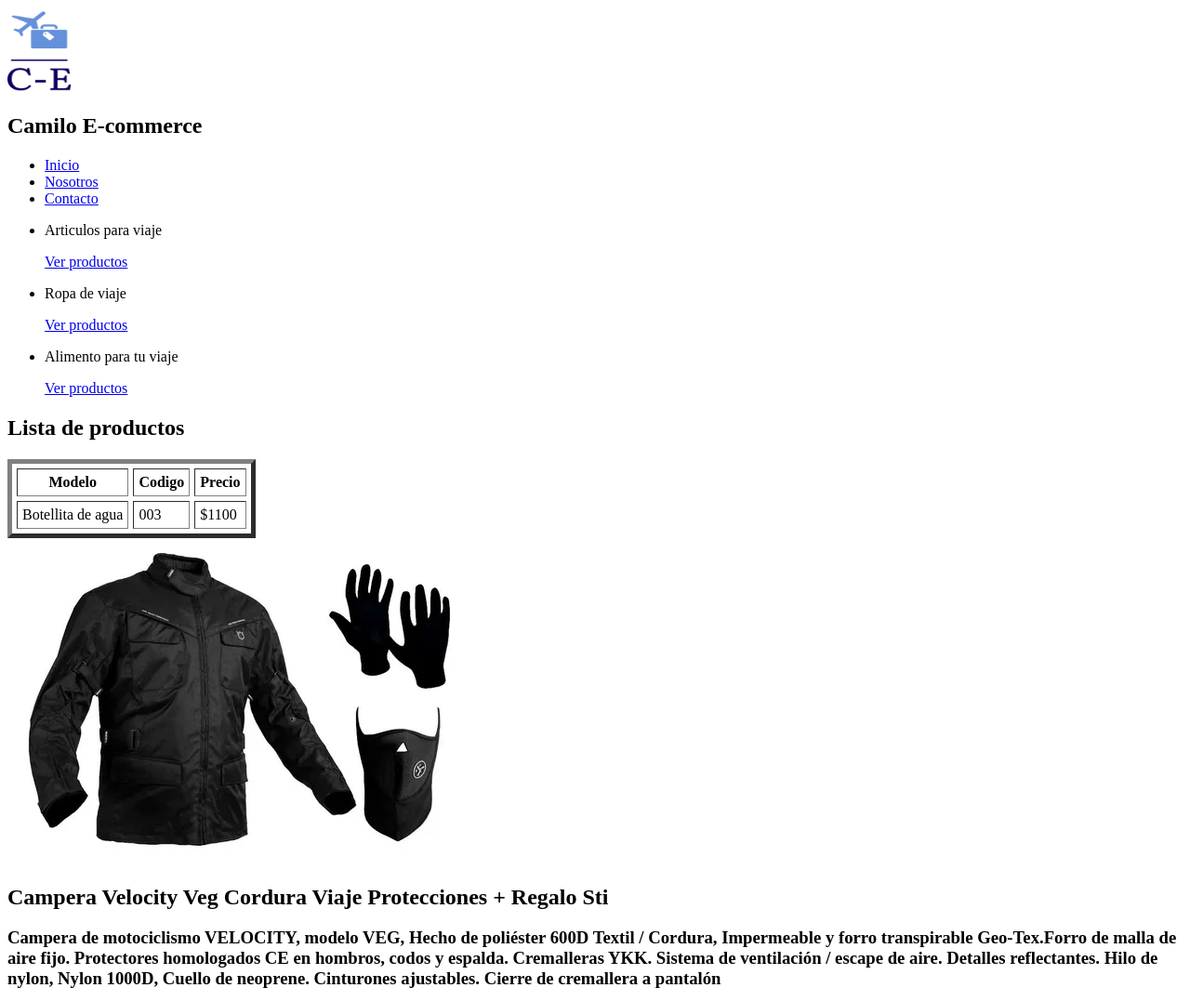
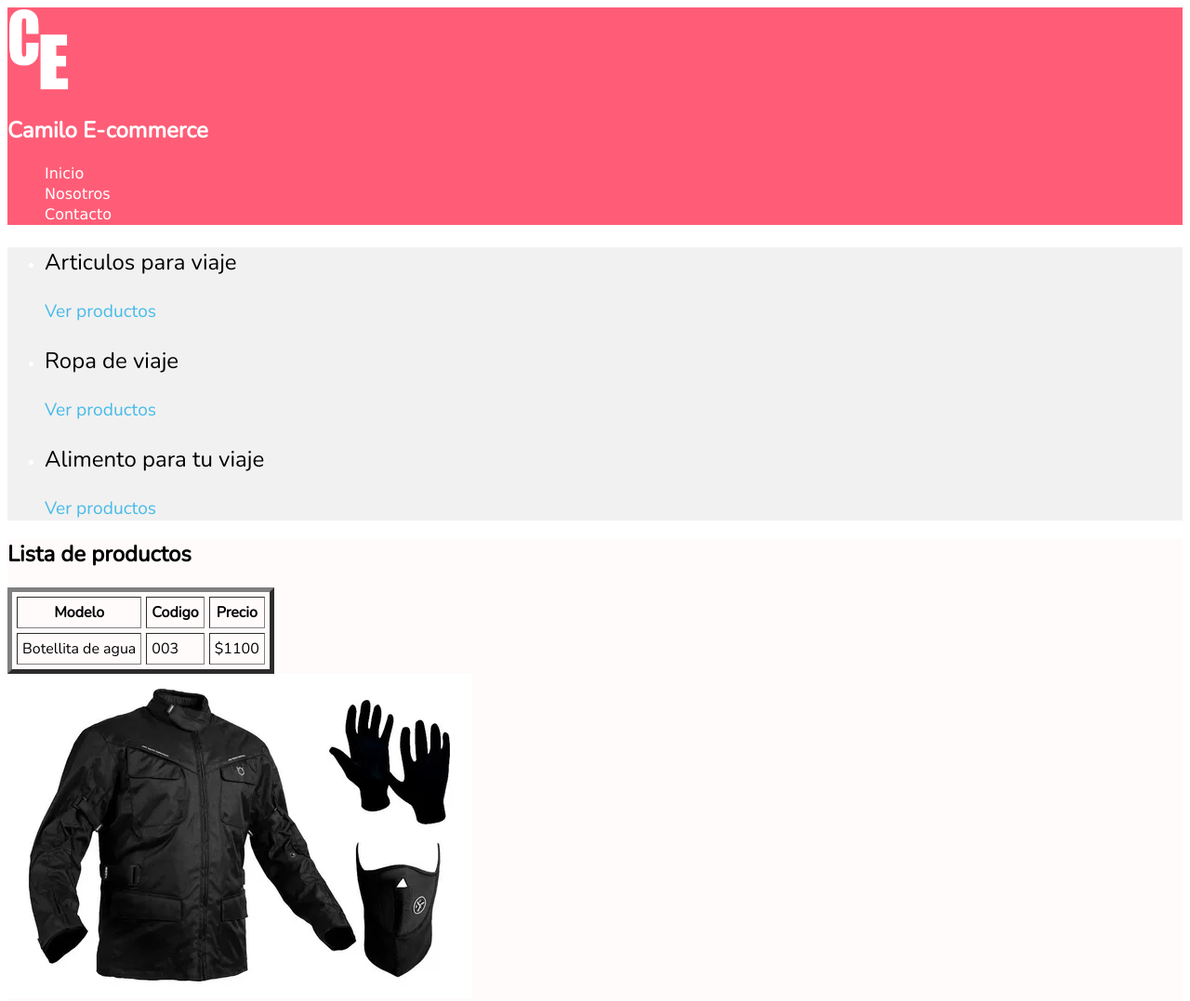
Before and after one commit to robertocolman/Camilo.E-commerse, a plain HTML site: page productos/ropa-viaje.html in a window 1280 px wide. Shown: the top 1077 px of the page at 93% size. Drawn offline with nearby package versions, Linux system fonts and the light colour scheme.

Commit message:
agregando css

```diff
--- /dev/null
+++ b/css/style.css
@@ -0,0 +1,67 @@
+@import url('https://fonts.googleapis.com/css2?family=Nunito&display=swap');
+
+html{
+    font: size 62.5%;
+    font-family: 'nunito', Geneva, Tahoma, sans-serif;
+}
+
+nav{
+    color: white;
+    background-color: #ff5d77;
+
+}
+
+    nav ul{
+        list-style: none;
+    }
+
+    nav ul li a{
+        color: #ffff;
+        text-decoration: none;
+        font-family: Verdana, Geneva, Tahoma, sans-serif;
+        font-size: 1rem;
+        font-weight: 400;
+
+    }
+
+section{
+    color: white;
+    background-color: #f1f1f1;
+
+
+}
+    section p{
+        color:black;
+
+
+    }
+
+    section ul li p{
+        font-size: 1.5rem;
+    }
+
+    section a{
+        color: #46bbe9;
+        text-decoration: none;
+
+        font-size: 1.2rem;
+        font-weight: 400;
+    }
+
+header{
+    background-color: #fffbfb;
+}
+
+main{
+    background-color: #fffbfb;
+}
+
+
+footer{
+    background-color: #f1f1f1;
+
+}
+
+.text-center{
+    text-align: center;
+}
--- a/productos/ropa-viaje.html
+++ b/productos/ropa-viaje.html
@@ -5,13 +5,14 @@
     <meta http-equiv="X-UA-Compatible" content="IE=edge">
     <meta name="viewport" content="width=device-width, initial-scale=1.0">
     <title>Camilo E-commerce</title>
-    <link rel="shortcut icon" href="img/logo.pestaña.png" type="imagen/x-icon">
-    <link rel="shortcut icon" href="../img/logo.pestaña.png" type="imagen/x-icon">
+    <link rel="shortcut icon" href="img/logo.pestaña2.png" type="imagen/x-icon">
+    <link rel="shortcut icon" href="../img/logo.pestaña2.png" type="imagen/x-icon">
+    <link rel="stylesheet" href="../css/style.css">
 </head>
 <body>
     <nav>
         <a href="../index.html">
-            <img src="../img/logo.png" width="70" height="90" alt="Logo de camilo E-commerce">
+            <img src="../img/logo2.png" width="70" height="90" alt="Logo de camilo E-commerce">
         </a>
         <h1>Camilo E-commerce</h1>
         <ul>
@@ -26,7 +27,7 @@
             </li>
         </ul>
     </nav>
-    <nav>
+    <section>
         <ul>
             <li>
                 <p>Articulos para viaje</p>
@@ -41,8 +42,8 @@
                 <a href="alimento-viaje.html">Ver productos</a>
             </li>
         </ul>
-    </nav>
-    <section>
+    </section>
+    <main>
         <h2>Lista de productos</h2>
         <table border="5px" cellpadding="5px" cellspacing="5px">
             <tr>
@@ -72,8 +73,8 @@
         <h2>Zapatilla Topper Gondor II Hombre Adultos</h2>
         <h3>Para trekking
                 Protección, estabilidad, buen agarre y amortiguación. Estas son las características que van a hacer que puedas disfrutar del camino de montaña sin preocuparte por la inestabilidad del terreno o el clima.</h3>
-    </section>
-    <footer>
+    </main>
+    <footer class="text-center">
         <h3>
             Seguinos en nuestras redes sociales
         </h3>
```
Also changed, not shown: contacto.html (+7 -6 lines), index.html (+6 -6 lines), nosotros.html (+7 -6 lines), productos/alimento-viaje.html (+8 -7 lines), productos/articulos-viaje.html (+9 -8 lines), img/logo.pestaña2.png (added), img/logo2.png (added).
